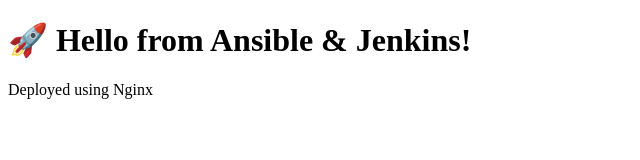
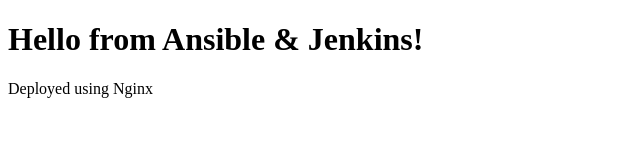
Before and after one commit to amruta1728/my-cicd-project, a plain HTML site: page app/index.html in a window 1280 px wide. Shown: the whole page, without its empty margins (0-640 px from the left). Drawn offline with Linux system fonts and the light colour scheme.

Commit message:
Update index.html

```diff
--- a/app/index.html
+++ b/app/index.html
@@ -4,7 +4,7 @@
     <title>CI/CD Project</title>
 </head>
 <body>
-    <h1>🚀 Hello from Ansible & Jenkins!</h1>
+    <h1>Hello from Ansible & Jenkins!</h1>
     <p>Deployed using Nginx</p>
 </body>
 </html>
```
